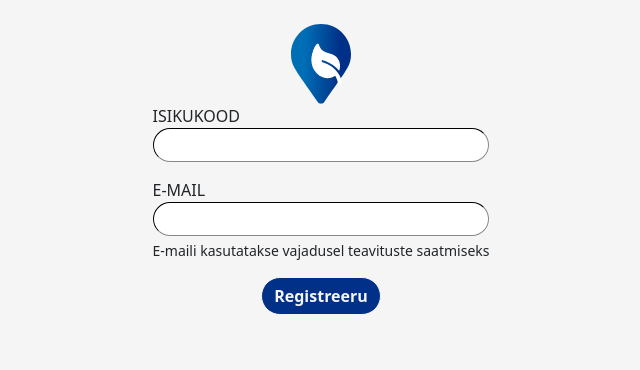
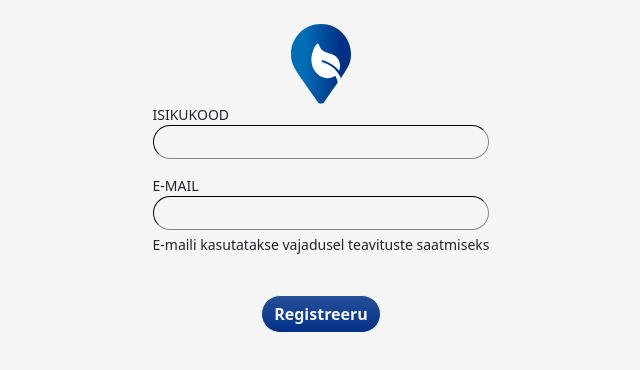
Before and after one commit to saskiab06/signup-app, a React (Create React App) app: page /signup in a window 1280 px wide. Shown: the top 370 px of the page, without its empty margins (319-959 px from the left). Built offline with nearby package versions, Linux system fonts and the light colour scheme.

Commit message:
Minor changes to signup style

```diff
--- a/src/components/SignUpForm.jsx
+++ b/src/components/SignUpForm.jsx
@@ -3,21 +3,21 @@ import React from "react";
 const SignUpForm = () => {
   return (
     <form className="d-flex flex-column">
-      <label htmlFor="id" className="text-uppercase">
+      <label htmlFor="id" className="text-uppercase small">
         Isikukood
       </label>
       <input
         id="id"
         type="number"
-        className="mb-3 p-1 rounded-pill border-1 border-dark"
+        className="mb-3 p-1 rounded-pill border-1 border-dark bg-light"
       />
-      <label htmlFor="email" className="text-uppercase">
+      <label htmlFor="email" className="text-uppercase small">
         E-mail
       </label>
       <input
         id="email"
         type="email"
-        className="mb-1 p-1 rounded-pill border-1 border-dark"
+        className="mb-1 p-1 rounded-pill border-1 border-dark bg-light"
       />
       <p className="small">
         E-maili kasutatakse vajadusel teavituste saatmiseks
--- a/src/views/SignUp.jsx
+++ b/src/views/SignUp.jsx
@@ -8,7 +8,7 @@ const SignUp = () => {
       <SignUpForm />
       <Link
         to="/"
-        className="mb-2 btn rounded-pill fw-bold bg-primary text-light border-light"
+        className="mt-4 btn rounded-pill fw-bold bg-primary bg-gradient text-light border-light"
         aria-label="registreeru"
       >
         Registreeru
```
Also changed, not shown: src/styles/bootstrap/scss/style.scss (+9 -4 lines).
